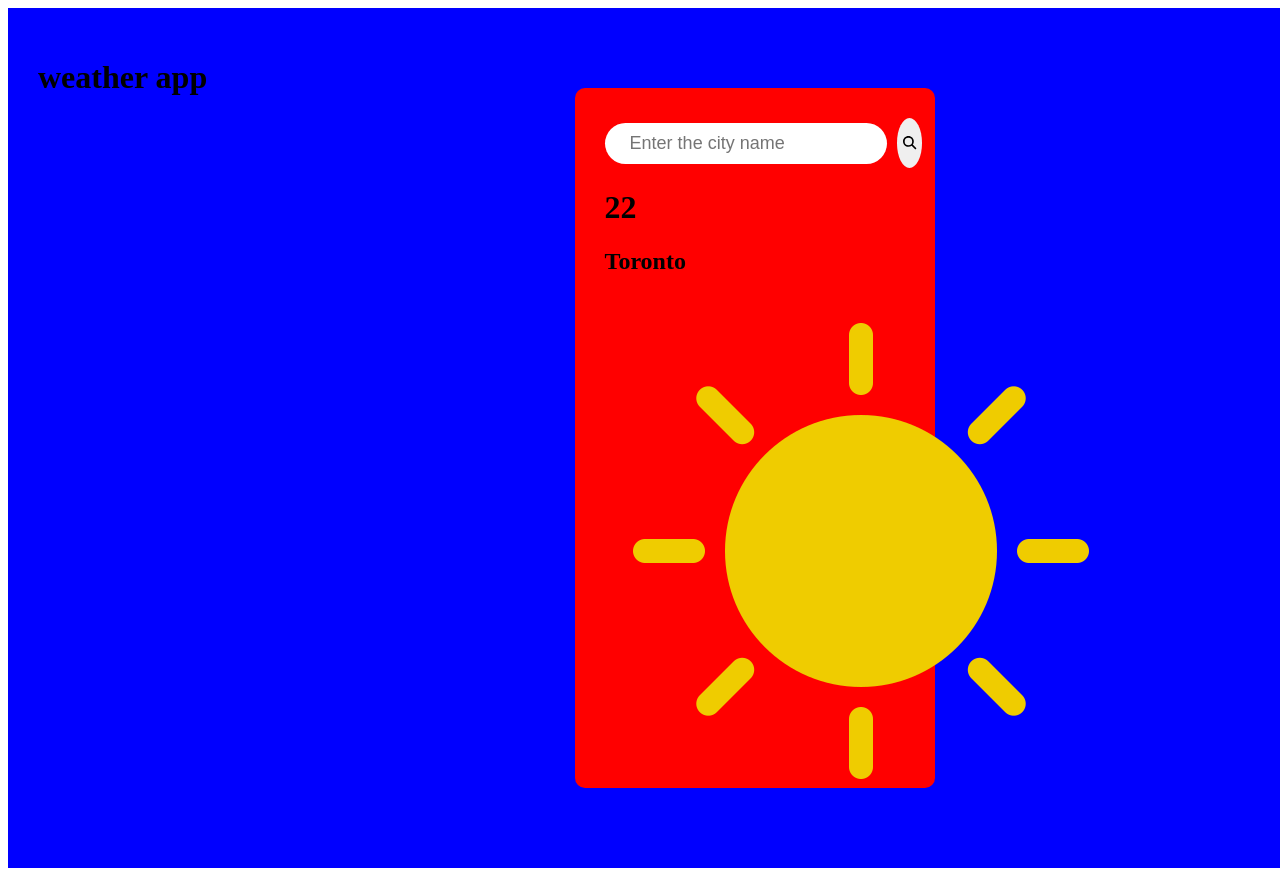
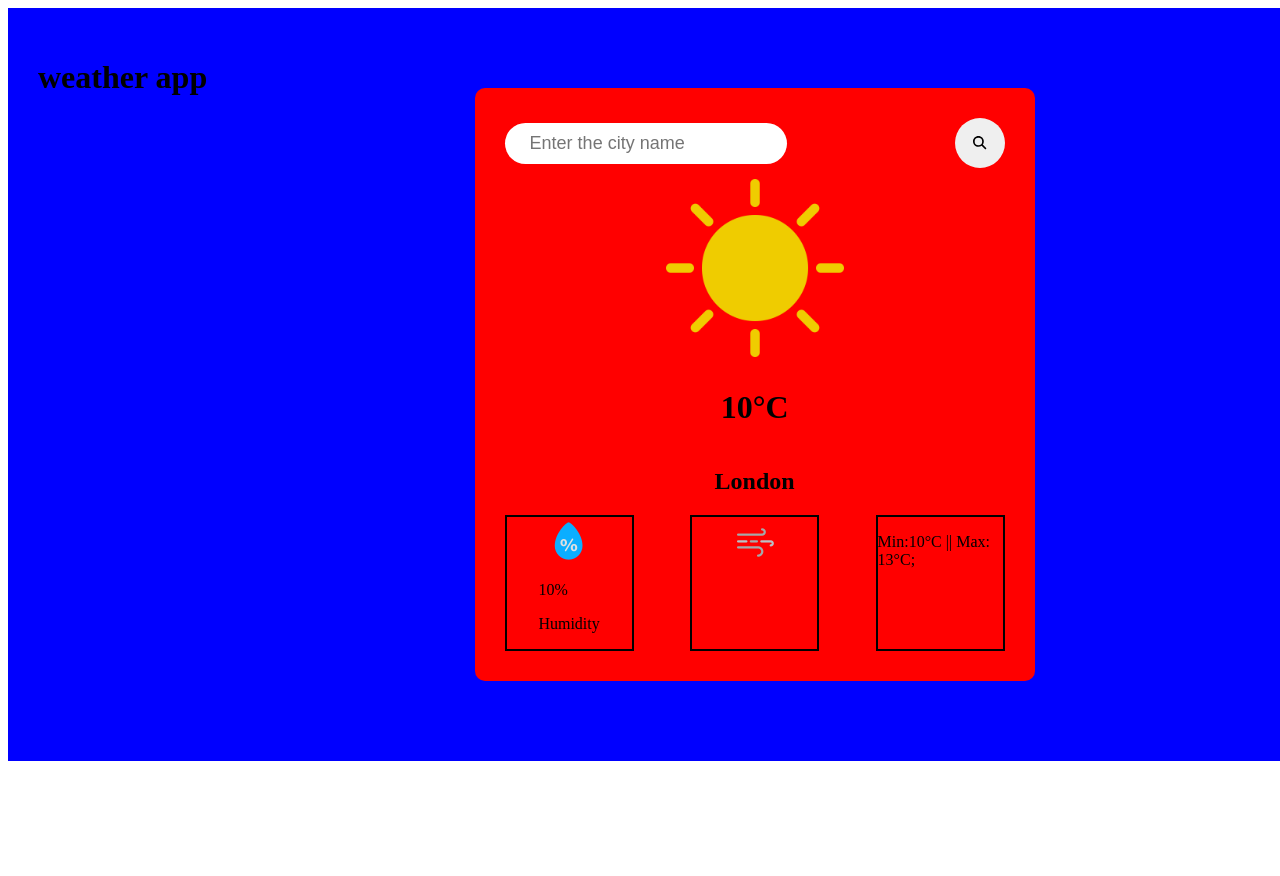
Before and after one commit to jones9013/YounesBenmansourProject3, a React (Vite) app in the folder weather-app/: page / in a window 1280 px wide. Shown: the top 876 px of the page. After the commit the page ends 800 px from the top, so only its background shows below. Built offline with nearby package versions, Linux system fonts and the light colour scheme; no server answers.

Commit message:
I added the apiKey I got the weather updating on the screen

```diff
--- a/weather-app/src/Home-css.css
+++ b/weather-app/src/Home-css.css
@@ -1,13 +1,14 @@
 .container {
   width: 100%;
-  height: 100vh;
+  /* height: 100vh; */
+  height: auto;
   background-color: blue;
   display: flex;
   justify-content: center;
   padding: 30px;
 }
 .weather {
-  width: 300px;
+  width: 500px;
   padding: 30px;
   background-color: red;
   margin: 50px auto;
@@ -35,3 +36,35 @@
   border-radius: 50%;
   cursor: pointer;
 }
+
+/*  */
+
+/* Inline #4 | http://127.0.0.1:5175/ */
+
+.weather-info {
+  width: 100%;
+}
+
+.city-temp-icon {
+  width: 200px;
+}
+
+.city-temp {
+  display: flex;
+  flex-direction: column;
+  width: 100%;
+  align-items: center;
+}
+
+.details {
+  display: flex;
+  justify-content: space-between;
+}
+
+.col {
+  border: 2px solid black;
+  width: 25%;
+  display: flex;
+  flex-direction: column;
+  align-items: center;
+}
--- a/weather-app/src/Home.jsx
+++ b/weather-app/src/Home.jsx
@@ -1,5 +1,9 @@
-import React from "react";
+import React, { useEffect, useState } from "react";
+import axios from "axios";
+
 import sunnyImages from "./assets/images/sunny.png";
+import windIcon from "./assets/images/wind.png";
+import humidityIcon from "./assets/images/humidity.png";
 import { FontAwesomeIcon } from "@fortawesome/react-fontawesome";
 import {
   faEnvelope,
@@ -7,6 +11,33 @@ import {
 } from "@fortawesome/free-solid-svg-icons";
 import "./Home-css.css";
 function Home() {
+  const [data, setData] = useState({
+    celcius: 10,
+    name: "London",
+    humidity: 10,
+    speed: 2,
+    tempMin: 10,
+    tempMax: 13,
+  });
+
+  useEffect(() => {
+    const apiUrl =
+      "https://api.openweathermap.org/data/2.5/weather?q=London&appid=9be6ef8235949b17a36522f359a10979&units=metric";
+    axios
+      .get(apiUrl)
+      .then((res) => {
+        setData({
+          ...data,
+          celcius: res.data.main.temp,
+          name: res.data.name,
+          humidity: res.data.main.humidity,
+          speed: res.data.wind.speed,
+          tempMax: res.data.main.temp_max,
+          tempMin: res.data.main.temp_min,
+        });
+      })
+      .catch((err) => console.log(err));
+  }, []);
   return (
     <div className="container">
       <h1>weather app</h1>
@@ -18,11 +49,27 @@ function Home() {
           </button>
         </div>
         <div className="weather-info">
-          <h1>22</h1>
-          <h2>Toronto</h2>
+          <div className="city-temp">
+            <img className="city-temp-icon" src={sunnyImages} alt="sunny" />
+            <h1>{data.celcius}°C</h1>
+            <h2>{data.name}</h2>
+          </div>
           <div className="details">
             <div className="col">
-              <img src={sunnyImages} alt="" />
+              <img src={humidityIcon} alt="humidity" />
+              <div>
+                <p>{data.humidity}%</p>
+                <p>Humidity</p>
+              </div>
+            </div>
+            <div className="col">
+              <img src={windIcon} alt="wind" />
+              <p>{data.wind}</p>
+            </div>
+            <div className="col">
+              <p>
+                Min:{data.tempMin}°C || Max: {data.tempMax}°C;
+              </p>
             </div>
           </div>
         </div>
```
Also changed, not shown: weather-app/src/assets/images/humidity.png, weather-app/src/assets/images/wind.png.
